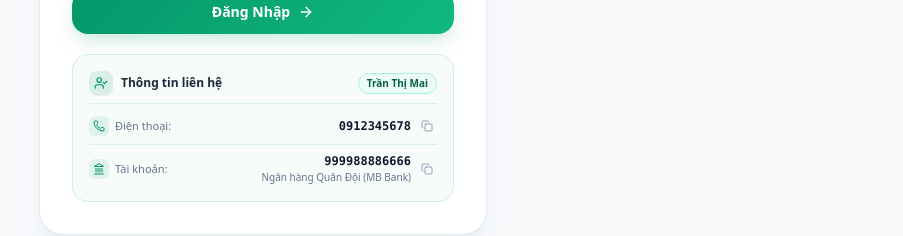
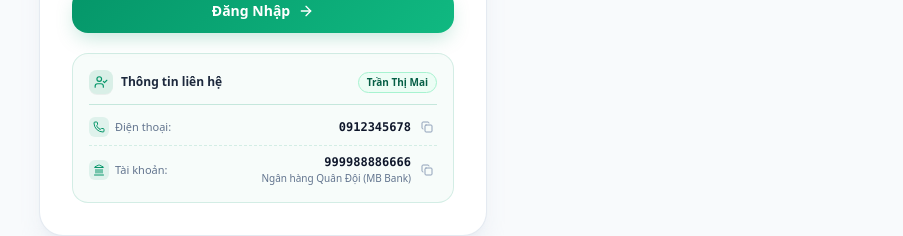
Before and after one commit to anhutc/aeck, a React (Vite) app: page / in a window 1280 px wide. Shown: the part 403-639 px from the top of the page, without its empty margins (377-1280 px from the left). Built offline with nearby package versions, Linux system fonts and the light colour scheme; no server answers; the database is empty.

Commit message:
style(LoginScreen): improve bank account detail visuals
Update border styles to distinguish between solid header separators and dashed section dividers for better UI clarity.

```diff
--- a/src/components/LoginScreen.tsx
+++ b/src/components/LoginScreen.tsx
@@ -205,9 +205,10 @@ export const LoginScreen: React.FC<LoginScreenProps> = ({
           }}
           className="p-3.5 sm:p-4 rounded-2xl border space-y-2.5"
         >
+          {/* Tiêu đề mục: đường kẻ liền (solid) phân cách khối tiêu đề */}
           <div
-            style={{ borderColor: `${activePreset.primary}20` }}
-            className="flex items-center justify-between pb-2 border-b"
+            style={{ borderColor: `${activePreset.primary}35` }}
+            className="flex items-center justify-between pb-2.5 border-b"
           >
             <div className="flex items-center gap-2 text-xs font-bold text-slate-800 dark:text-slate-200">
               <span
@@ -268,11 +269,11 @@ export const LoginScreen: React.FC<LoginScreenProps> = ({
               </div>
             )}
 
-            {/* Bank Account Details */}
+            {/* Bank Account Details: đường kẻ nét đứt (dashed) phân cách các mục thông tin */}
             {accountNumber && (
               <div
-                style={{ borderColor: `${activePreset.primary}20` }}
-                className="flex items-center justify-between pt-2 border-t"
+                style={{ borderColor: `${activePreset.primary}25` }}
+                className="flex items-center justify-between pt-2 border-t border-dashed"
               >
                 <span className="text-slate-500 dark:text-slate-400 text-[11px] flex items-center gap-1.5">
                   <span
```
